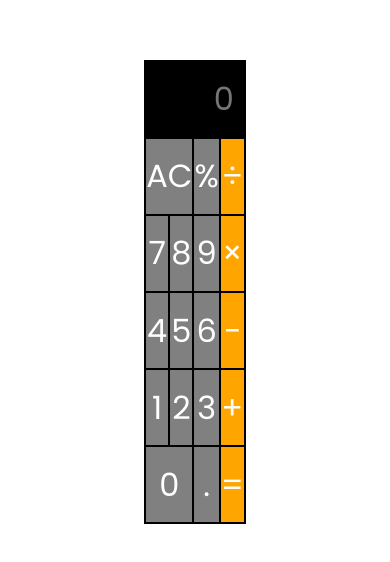
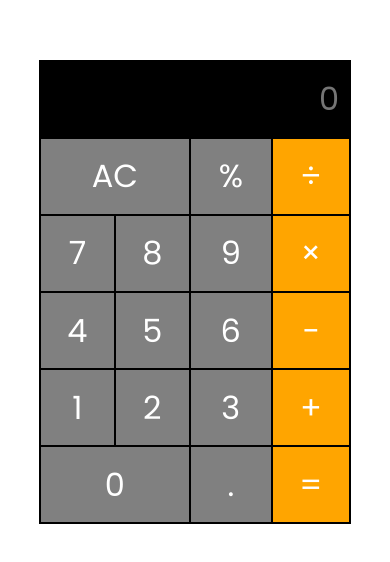
Before and after one commit to jafarabdulg/calculator, a plain HTML site: page index.html in a window 390 px wide. Shown: the part 130-692 px from the top of the page. Drawn offline with Linux system fonts and the light colour scheme.

Commit message:
update responsive for tablet and phone

```diff
--- a/style.css
+++ b/style.css
@@ -66,3 +66,16 @@ td {
 .display:focus {
     outline: none;
 }
+
+/* responsive css */
+@media (max-width: 1000px) {
+    table {
+        width: 70%;
+    }
+}
+
+@media (max-width: 670px) {
+    table {
+        width: 80%;
+    }
+}
```
